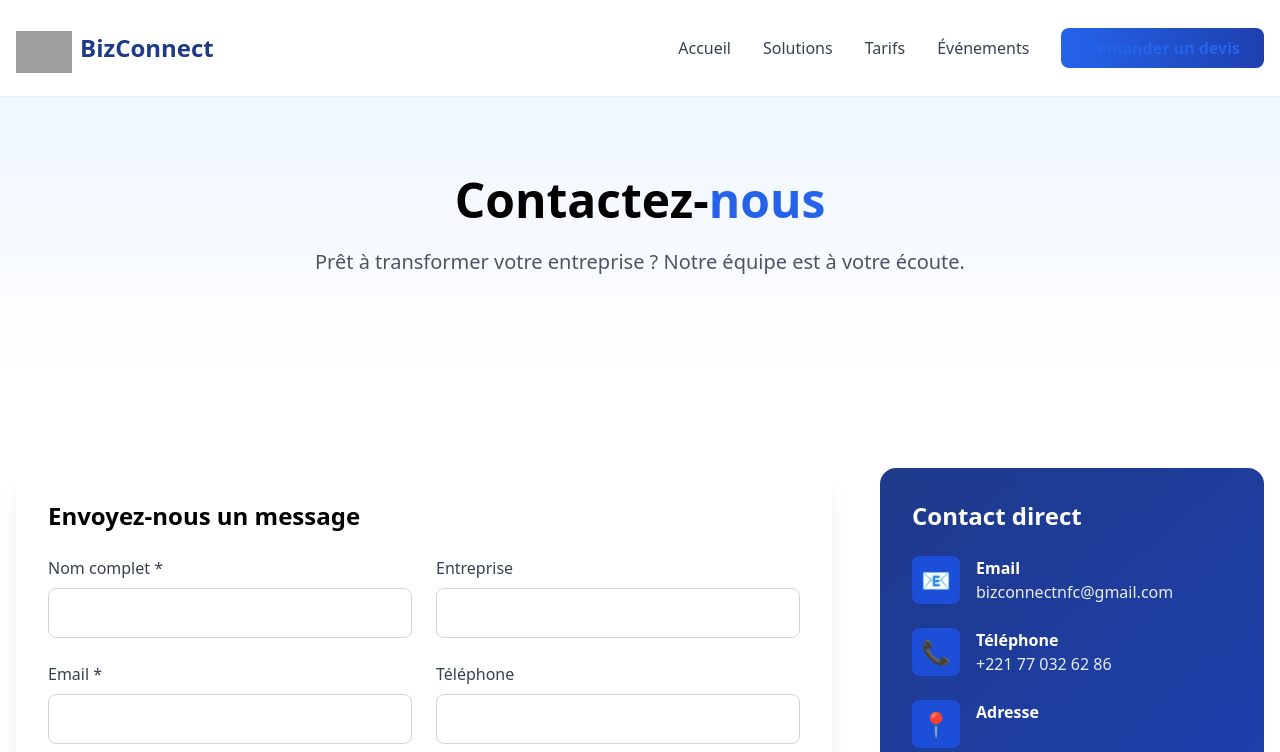
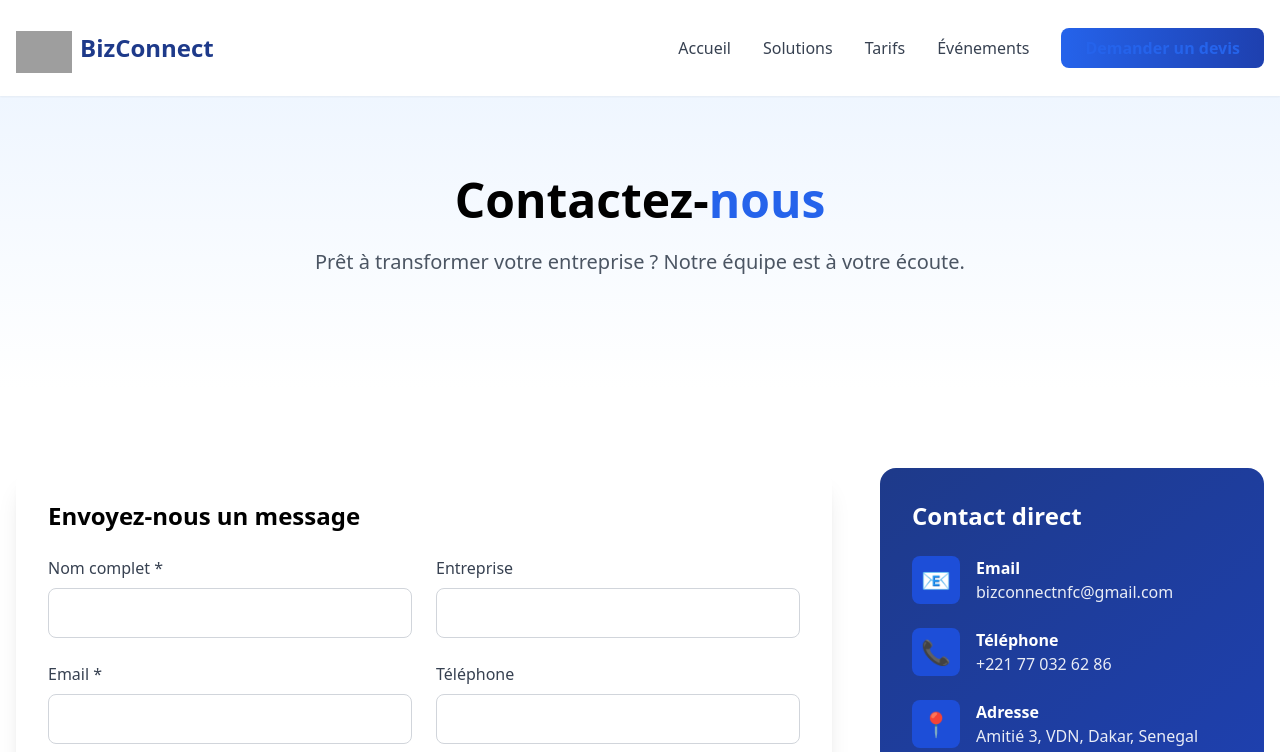
Before and after one commit to Latyrsarr/Bizconnect-front-web-side, a Nuxt app: page /contact in a window 1280 px wide. Shown: the top 752 px of the page. Built offline with nearby package versions, Linux system fonts and the light colour scheme; grey boxes are pictures that could not be loaded.

Commit message:
update 12

```diff
--- a/pages/contact.vue
+++ b/pages/contact.vue
@@ -104,7 +104,7 @@
                   </div>
                   <div>
                     <p class="font-bold">Adresse</p>
-                    <p class="opacity-90"><br>Dakar, Senegal</p>
+                    <p class="opacity-90">Amitié 3, VDN, Dakar, Senegal</p>
                   </div>
                 </div>
               </div>
```
